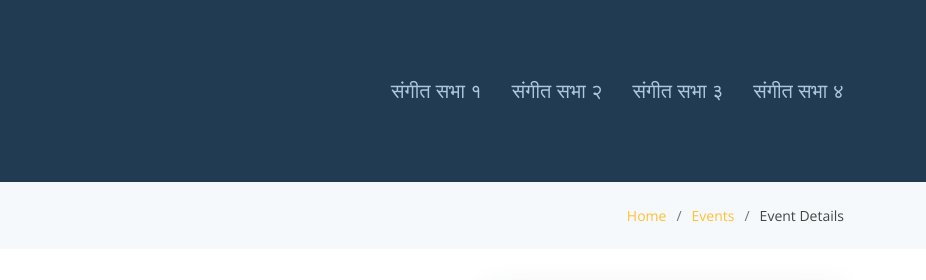
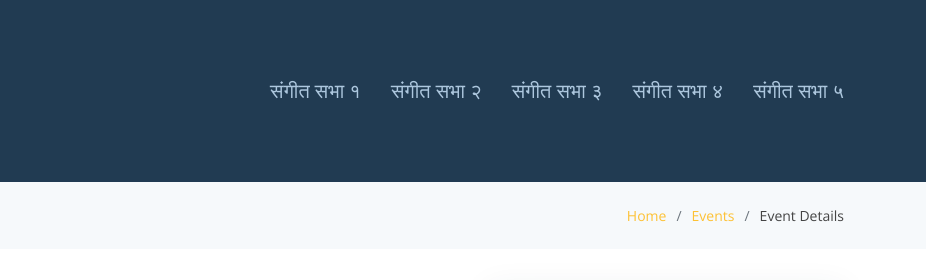
Before and after one commit to desakash/surjan-project, a plain HTML site: page program3-details.html in a window 1280 px wide. Shown: the top 280 px of the page, 354-1280 px from the left. Drawn offline with nearby package versions, Linux system fonts and the light colour scheme.

Commit message:
Update program3-details.html

```diff
--- a/program3-details.html
+++ b/program3-details.html
@@ -58,6 +58,7 @@
                 <li><a class="nav-link scrollto" href="program2-details.html">संगीत सभा २</a>
                 <li><a class="nav-link scrollto" href="program3-details.html">संगीत सभा ३</a></li>
                 <li><a class="nav-link scrollto" href="program4-details.html">संगीत सभा ४</a></li>
+                <li><a class="nav-link scrollto" href="program5-details.html">संगीत सभा ५</a></li>
               </ul>
           <!-- </li>
           <li><a class="nav-link scrollto" href="#contact">Contact</a></li> -->
```
